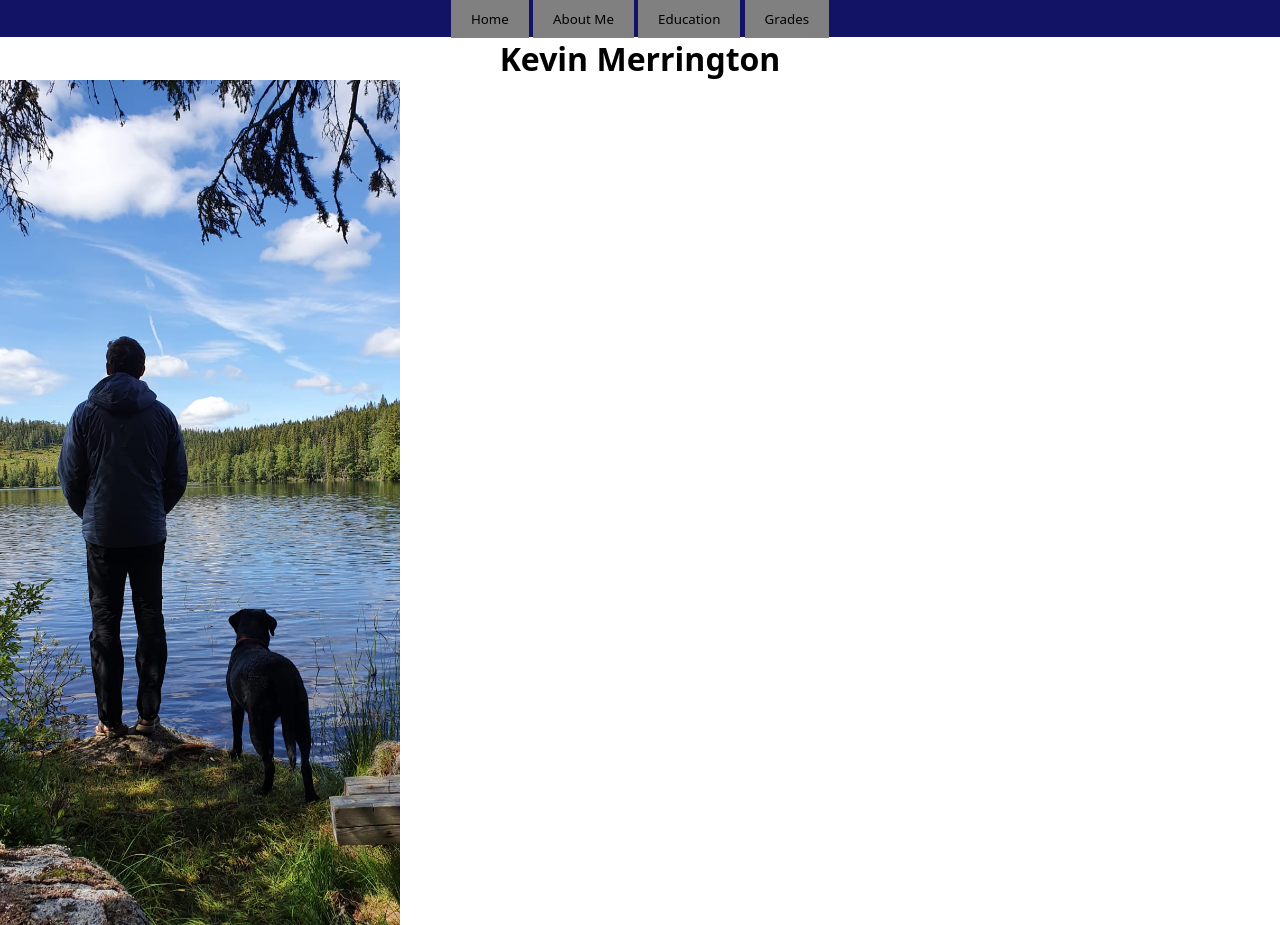
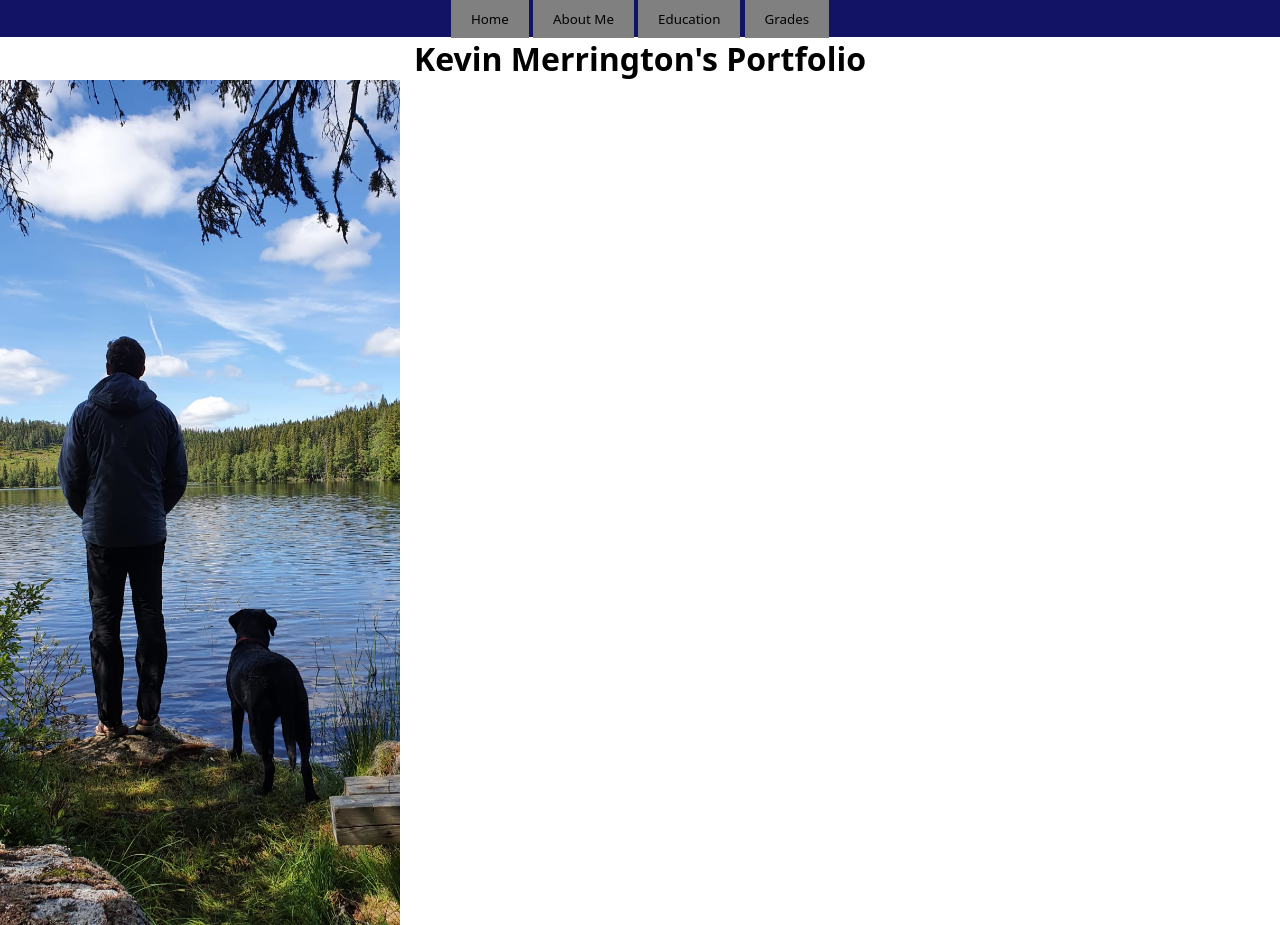
Before and after one commit to kmerrington/kmerrington.github.io, a plain HTML site: page index.html in a window 1280 px wide. Shown: the top 925 px of the page. Drawn offline with Linux system fonts and the light colour scheme; files whose address does not match are found by name.

Commit message:
Update index.html

```diff
--- a/index.html
+++ b/index.html
@@ -14,7 +14,7 @@
       <a href="./grades.html" id="grades_page"><button type="button" class="button">Grades</button></a>
     </nav>
     <header>
-      <h1 class="title">Kevin Merrington</h1>
+      <h1 class="title">Kevin Merrington's Portfolio</h1>
       <a href="https://www.linkedin.com/" target="_blank"><figure><img src="C:\Projects\Portfolio\Personal Website\resources\images\IMG-20210206-WA0008.jpg" width="400" alt="Portrait of Kevin Merrington"/><figcaption>Kevin and Ronja</figcaption></figure></a>
     </header>
     <main>
```
